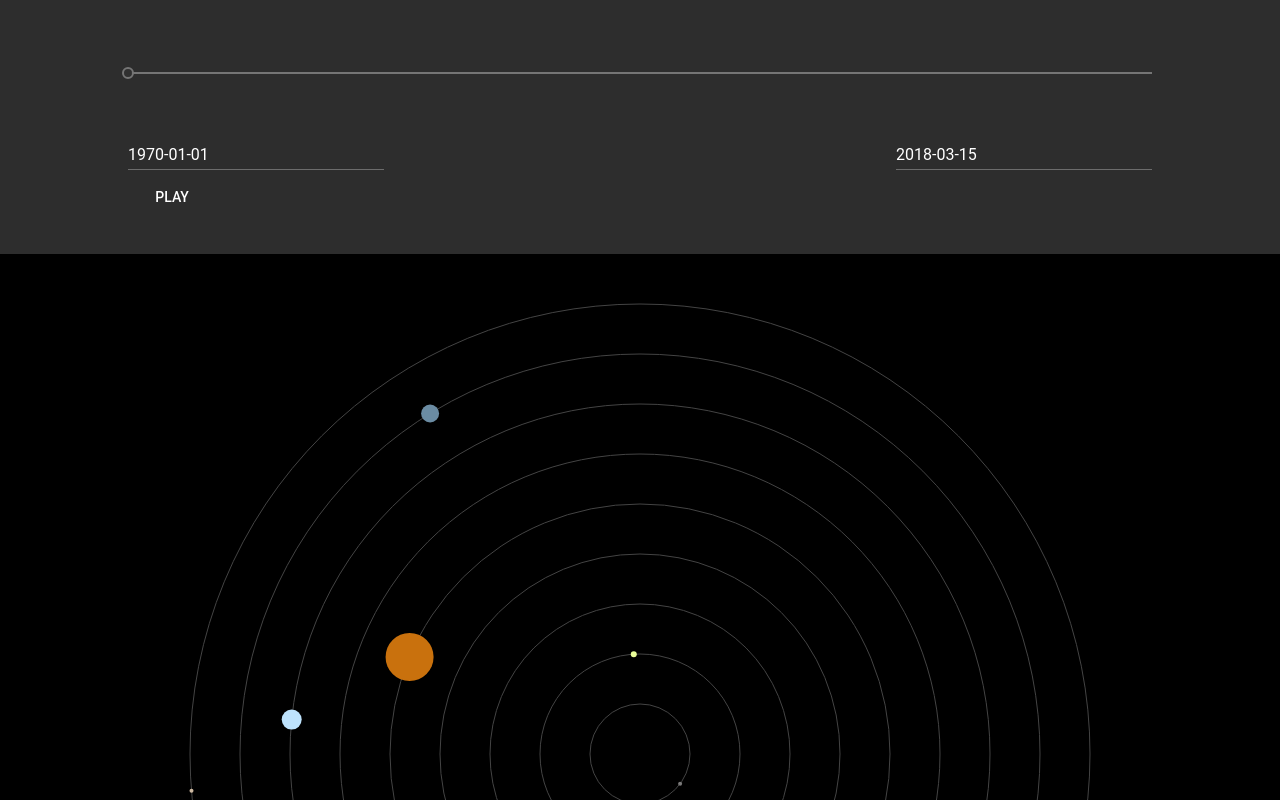
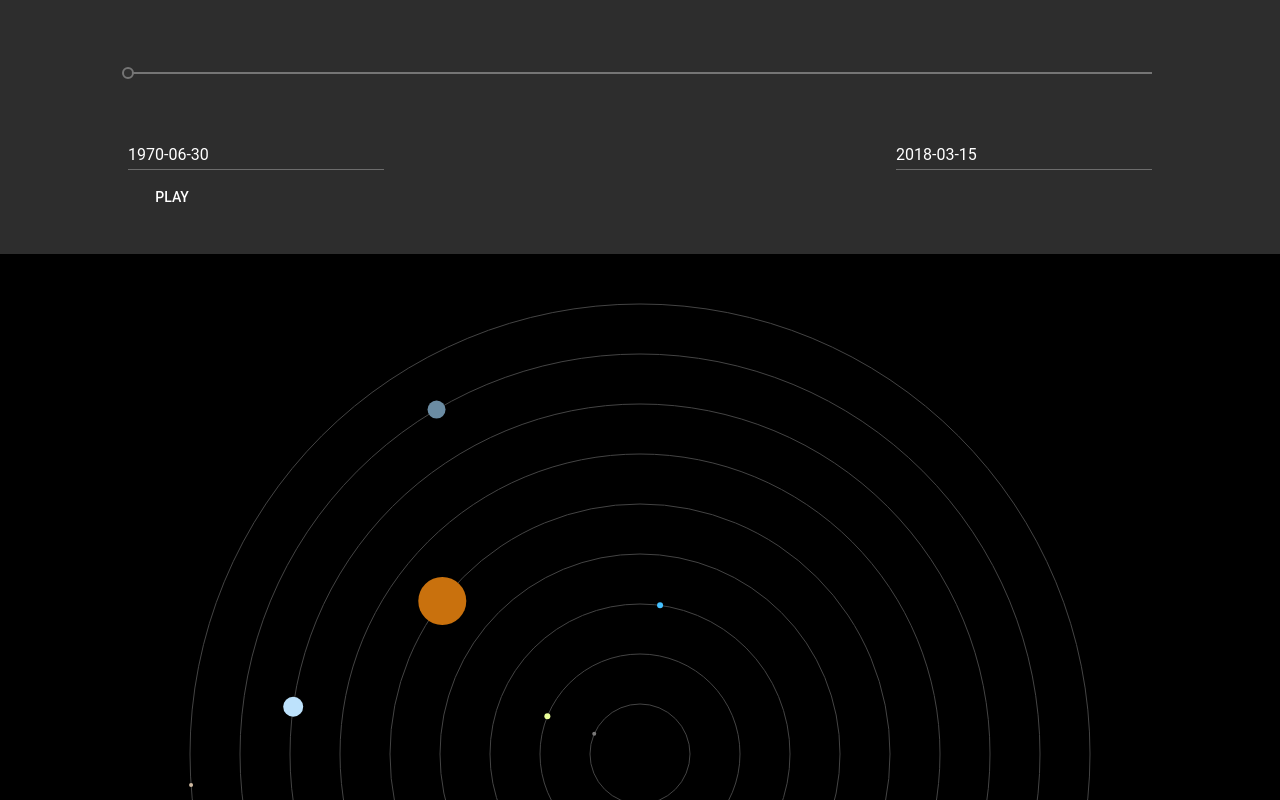
Before and after one commit to vbetts/solar-system, a React (Create React App) app: page / in a window 1280 px wide. Shown: the top 800 px of the page. Built offline with nearby package versions, Linux system fonts and the light colour scheme.

Commit message:
Added ssome planet position calculations

```diff
--- a/src/App.js
+++ b/src/App.js
@@ -12,19 +12,36 @@ import PLANETS from './planets.json';
 
 let canvas_styles = {width: 1000, height: 1000, margin: "auto", display:"block"}
 const ORBIT_RAD_FACTOR = 50
+const UNIX_TO_YEAR = 60*60*24*365.24
 const CENTER_X = canvas_styles.width/2
 const CENTER_Y = canvas_styles.height/2
 
 class Canvas extends Component {
+	//props:
+	//startDate
+	//endDate
+	//sliderIncrement
+	//updatePlanets
 	componentDidMount() {
 		const canvas = this.refs.canvas
-		const ctx = canvas.getContext("2d")
+		this.draw(canvas)
+	}
+
+	componentWillReceiveProps(nextProps){
+		//each frame is one day
+		const canvas = this.refs.canvas
+		let ctx = canvas.getContext("2d")
+		if (nextProps.updatePlanets === true){
+			ctx.clearRect(0, 0, canvas_styles.width, canvas_styles.height)
+			this.draw(canvas);
+		}
+	}
+
+	draw (canvas){
+		let ctx = canvas.getContext("2d")
 		ctx.fillStyle = "black";
 		ctx.rect(0, 0, canvas_styles.width, canvas_styles.height)
 		ctx.fill()
-		this.draw(ctx)
-	}
-	draw (ctx){
 		for (var planet in PLANETS){
 			let orbit_radius = PLANETS[planet].orbit*ORBIT_RAD_FACTOR
 			ctx.strokeStyle = "#444444"
@@ -39,9 +56,22 @@ class Canvas extends Component {
 
 	draw_planet(ctx, planet){
 		let orbit_radius = planet.orbit*ORBIT_RAD_FACTOR
-		//the angle will change according to the time!
-		let x = CENTER_X + orbit_radius * Math.cos(planet.a_rad)
-		let y = CENTER_Y + orbit_radius * Math.sin(planet.a_rad)
+
+		let unixStartTime = new Date(planet.date)
+		unixStartTime = unixStartTime.getTime()/1000
+		//There's not a quick and easy way to add days to a date in javascript
+		//You have to create the date then set it by adding the required number of days
+		let currentDate = new Date(this.props.startDate)
+		currentDate.setDate(currentDate.getDate()+this.props.sliderIncrement)
+		currentDate = currentDate.getTime()/1000
+
+		let elapsedTime = (currentDate - unixStartTime)/UNIX_TO_YEAR
+
+		let diff_rads = (elapsedTime/planet.o_period) * (2*Math.PI);
+		let rads = planet.a_rad + diff_rads
+
+		let x = CENTER_X + orbit_radius * Math.cos(rads)
+		let y = CENTER_Y + orbit_radius * Math.sin(rads)
 		ctx.fillStyle = planet.color
 		ctx.beginPath()
 		ctx.arc(x, y, planet.radius, 0, 2*Math.PI)
@@ -57,12 +87,12 @@ class Canvas extends Component {
 	}
 }
 class App extends Component {
-	//render slider, btn, timerange with appropriate prop
 	constructor (props, context) {
+			//TODO: add max slider value= number of days between start date and end date
 		    super(props, context)
 		    this.state = {
 				sliderValue: 0,
-				startDate: new Date("1970-01-01"),
+				startDate: new Date("06/30/1970"),
 				endDate: new Date(),
 				isPlaying: false,
 				btnText: "play"
@@ -93,12 +123,15 @@ class App extends Component {
 			this.setState({
 				isPlaying : false,
 				btnText : "play"
-			})
+			});
 		} else {
 			this.setState({
 				isPlaying : true,
 				btnText : "pause"
-			})
+			});
+			//TODO: set timeout to 16ms (60FPS)
+			//in timeout, update slider each second
+			//check for max value of slider, if it is at max value set state.isPlaying to false
 		}
 	}
 
@@ -141,7 +174,12 @@ class App extends Component {
 					</div>
 				</div>
 				<div id="canvasContainer">
-					<Canvas />
+					<Canvas
+						sliderIncrement={this.state.sliderValue}
+						startDate={this.state.startDate}
+						endDate={this.state.endDate}
+						updatePlanets={this.state.isPlaying}
+					/>
 				</div>
 
 			</div>
```
